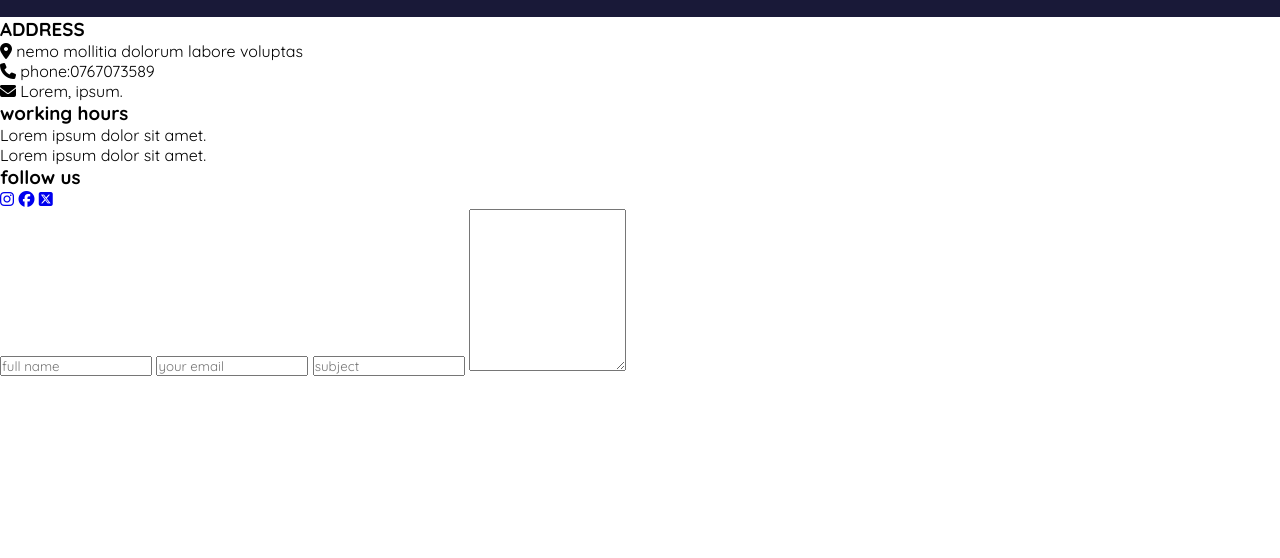
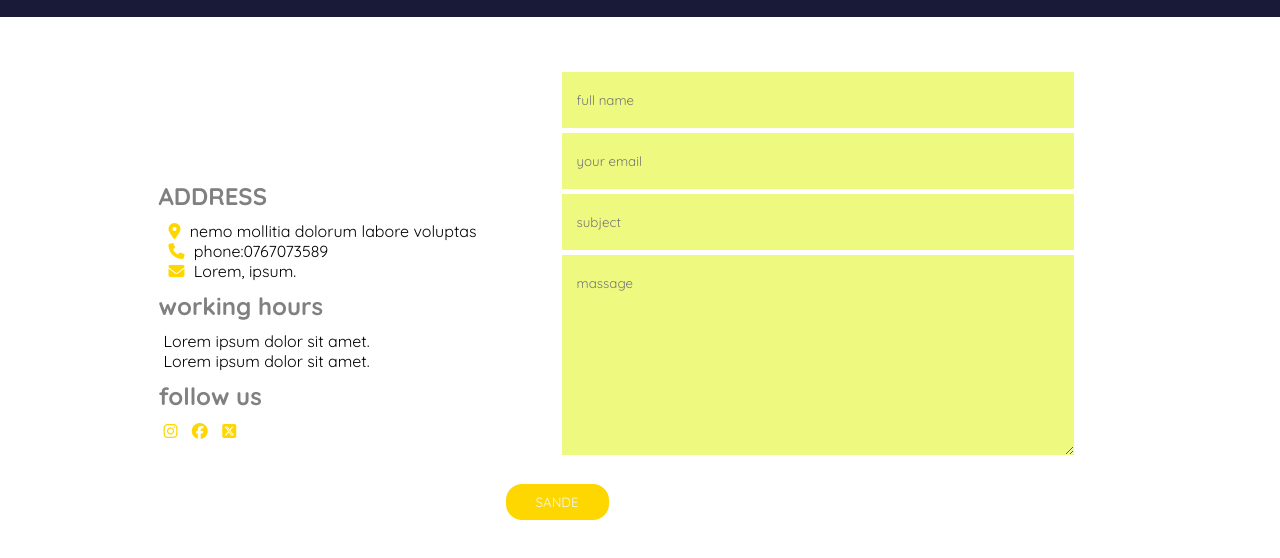
Before and after one commit to ABDO20304/pitzza, a plain HTML site: page index.html in a window 1280 px wide. Shown: the part 4034-4592 px from the top of the page. Before the commit the page ends 4410 px from the top, so only its background shows below. Drawn offline with Linux system fonts and the light colour scheme.

Commit message:
add contacte section

```diff
--- a/index.html
+++ b/index.html
@@ -308,8 +308,7 @@
         <!--food gallery  end -->
         <!--contacte  starte -->
         <section id="contact">
-            <div class="conetenir">
-                <div class="contact-con">
+            <div class="conete-con">
                 <div class="contact-info">
                     <div class="address">
                         <h3>ADDRESS</h3>
@@ -318,12 +317,12 @@
                         <p><i class="fa-solid fa-phone"></i> phone:0767073589</p>
                         <p><i class="fa-solid fa-envelope"></i> Lorem, ipsum.  </p>
                     </div>
-                        <div class="working hours">
+                    <div class="working-hours">
                         <h3>working hours</h3>
                         <p>Lorem ipsum dolor sit amet.</p>
                         <p>Lorem ipsum dolor sit amet.</p>
                     </div>
-                        <div class="follow us">
+                    <div class="follow-us">
                         <h3>follow us</h3>
                         <a href="#"><i class="fa-brands fa-instagram"></i></a>
                         <a href="#"><i class="fa-brands fa-facebook"></i></a>
@@ -334,10 +333,9 @@
                     <input type="text" name="name" id="name" placeholder="full name" required>
                     <input type="email" name="email" id="email" placeholder="your email" required>
                     <input type="text" name="subject" id="subject" placeholder="subject" required>
-                        <textarea name="massage" id="massage"clos="30" rows="10"></textarea>
+                    <textarea name="massage" id="massage"clos="30" rows="10" placeholder="massage"></textarea>
+                    <button type="submit"class="btn" >SANDE</button>
                 </form>
-
-                </div>
             </div>
         </section>
         <!--contacte  end -->
--- a/style.css
+++ b/style.css
@@ -279,6 +279,50 @@ header img{
 }
 /*food gallery style end*/
 /*contacte style start*/
+.conete-con{
+    display: flex;
+    justify-content: center;
+    align-items: center;
+}
+.contact-info h3{
+    color: gray;
+    padding: 10px 0px;
+    font-size: x-large;
+    font-weight: 700;
+}
+.contact-info p{
+    color: #000000;
+    font-weight: 400;
+    padding: 0px 5px;
+}
+.contact-info   i{
+    color: gold;
+    padding: 0px 5px;
+}
+
+form{
+    display: block;
+    width: 50%;
+    margin: 50px 0;
+
+}
+form input ,textarea{
+    display: block;
+    width: 80%;
+    padding: 20px 015px;
+    margin: 5px 80px;
+    border: none;
+    background-color: rgb(238, 250, 127);
+}
+form .btn{
+    background-color: gold;
+    padding: 10px 30px;
+}
+form .btn:hover{
+    background-color: rgb(23, 7, 65);
+    cursor: pointer;
+}
+
 
 
 
```
Lines whose indentation alone changed are shown as unchanged.
